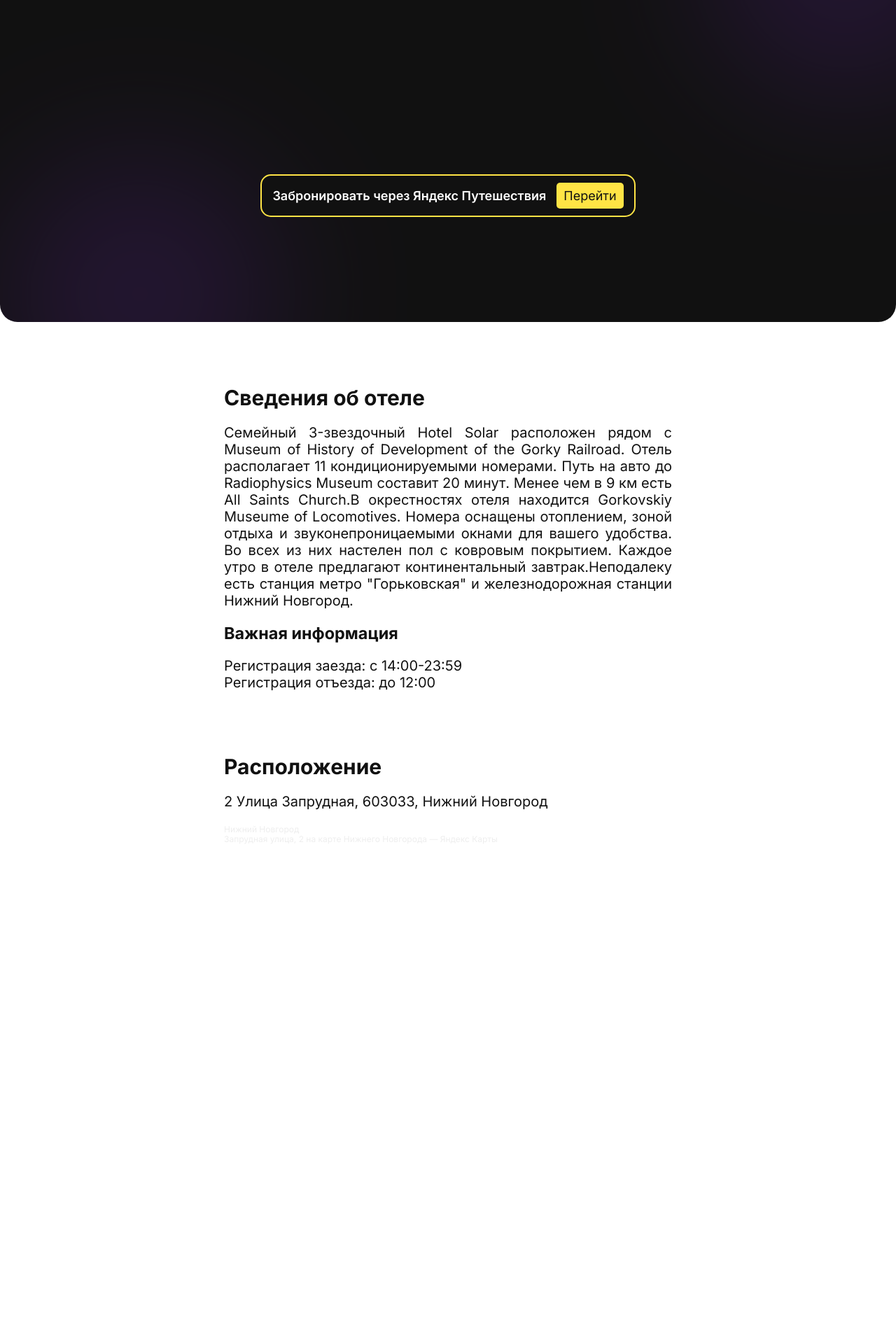
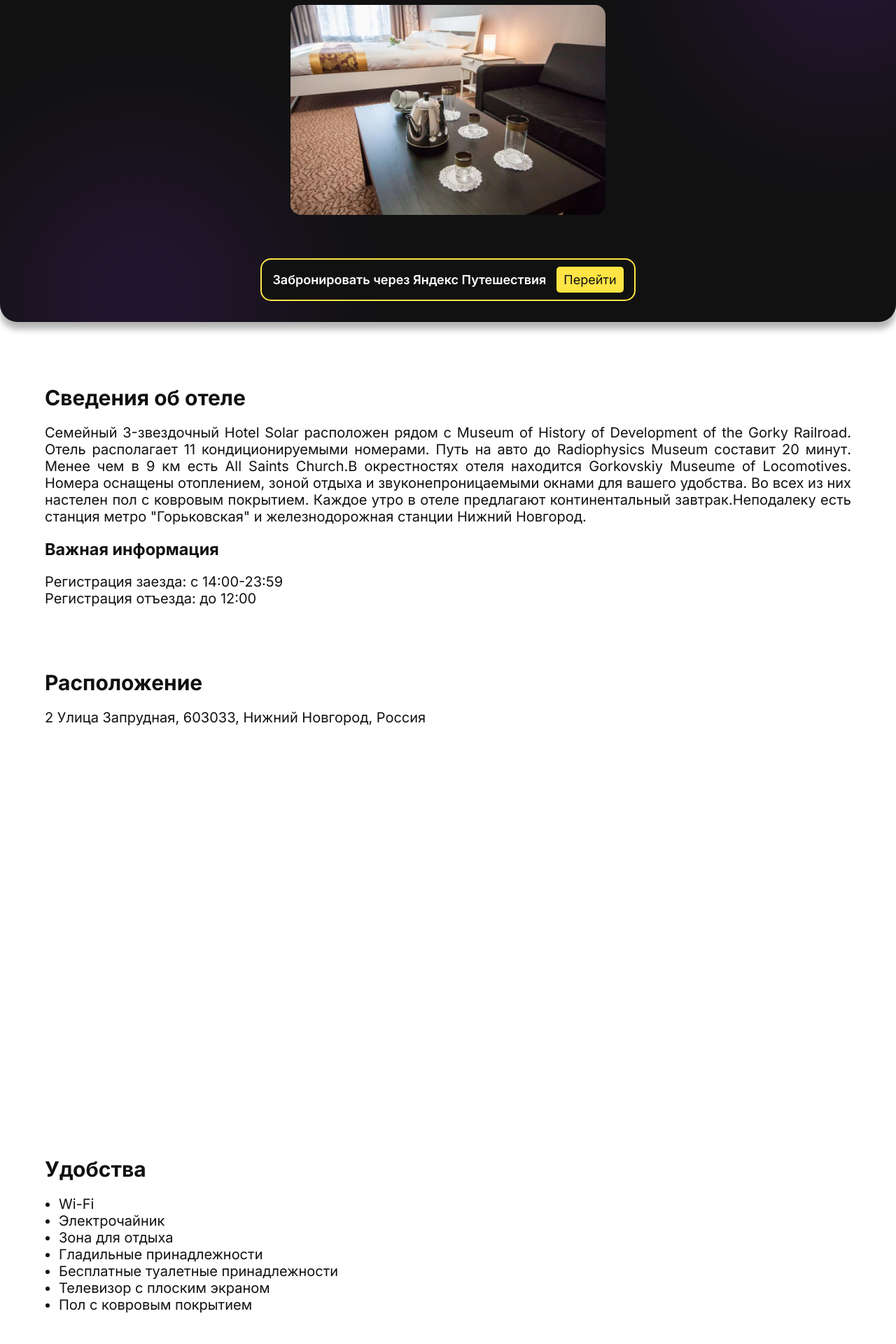
Before and after one commit to Suyukee/hotel-solar, a Next.js app: page / in a window 1280 px wide. Shown: the part 100-2020 px from the top of the page at 70% size. Before the commit the page ends 1772 px from the top, so only its background shows below. Built offline with nearby package versions, Linux system fonts and the light colour scheme.

Commit message:
Changed home page

```diff
--- a/src/app/globals.css
+++ b/src/app/globals.css
@@ -68,19 +68,26 @@ a {
 	position: relative;
 	display: flex;
 	flex-direction: column;
+	justify-content: space-between;
 	align-items: center;
 	background-color: #111;
 	height: 70vh;
 	border-radius: 0 0 25px 25px;
 	z-index: 0;
 	overflow: hidden;
+	box-shadow: 0 10px 10px rgba(0, 0, 0, 0.3);
+}
+
+.home-page__gallery {
+	z-index: 2;
+	border-radius: 15px;
 }
 
 .home-page__booking {
 	display: flex;
 	align-items: flex-end;
-	margin: 150px;
-	flex-grow: 1;
+	padding: 30px;
+	/* flex-grow: 1; */
 }
 
 .booking__card {
@@ -169,7 +176,10 @@ a {
 
 .map__frame {
 	position: relative;
-	border: none;
+}
+
+.main__hotel-info ul {
+	margin: 0 20px;
 }
 
 @media (max-width: 1440px) {
@@ -179,6 +189,10 @@ a {
 	.header__nav {
 		gap: 15px;
 	}
+	.home-page__gallery {
+		width: 450px;
+		height: 300px;
+	}
 	.booking__card {
 		padding: 10px 15px;
 		gap: 15px;
@@ -186,6 +200,9 @@ a {
 	}
 	.booking__btn {
 		padding: 8px 10px;
+	}
+	.main__hotel-info {
+		width: 90vw;
 	}
 }
 
@@ -204,10 +221,19 @@ a {
 	.main__home-page {
 		height: 85vh;
 	}
+	.home-page__gallery {
+		width: 90%;
+		height: auto;
+	}
+	.home-page__booking {
+		margin-bottom: 10px;
+	}
 	.booking__card {
 		flex-direction: column;
 		gap: 15px;
 		border: none;
 		background: none;
+		white-space: wrap;
+		text-align: center;
 	}
 }
--- a/src/app/page.js
+++ b/src/app/page.js
@@ -1,6 +1,7 @@
 import Booking from '@/components/booking';
 import Header from '@/components/header';
 import Map from '@/components/map';
+import Image from 'next/image';
 
 export default function Home() {
 	return (
@@ -9,6 +10,7 @@ export default function Home() {
 				<div className="home-page__circle circle-1"></div>
 				<div className="home-page__circle circle-2"></div>
 				<Header />
+				<Image className="home-page__gallery" src="/images/i2.jpg" width={600} height={400} />
 				<Booking />
 			</article>
 			<article className="main__hotel-info">
@@ -32,8 +34,23 @@ export default function Home() {
 			</article>
 			<article className="main__hotel-info">
 				<h1>Расположение</h1>
-				<p>2 Улица Запрудная, 603033, Нижний Новгород</p>
+				<p>2 Улица Запрудная, 603033, Нижний Новгород, Россия</p>
 				<Map />
+			</article>
+			<article className="main__hotel-info">
+				<h1>Удобства</h1>
+				<ul>
+					<li>Wi-Fi</li>
+					<li>Электрочайник</li>
+					<li>Зона для отдыха</li>
+					<li>Гладильные принадлежности</li>
+					<li>Бесплатные туалетные принадлежности</li>
+					<li>Телевизор с плоским экраном</li>
+					<li>Пол с ковровым покрытием</li>
+				</ul>
+			</article>
+			<article className="main__hotel-info">
+				<h1>Контакты</h1>
 			</article>
 		</div>
 	);
--- a/src/components/map.jsx
+++ b/src/components/map.jsx
@@ -1,25 +1,26 @@
 export default function Map() {
 	return (
 		<div className="map">
-			<a
+			{/* <a
 				className="map__link"
 				href="https://yandex.ru/maps/47/nizhny-novgorod/?utm_medium=mapframe&utm_source=maps"
 			>
 				Нижний Новгород
-			</a>
-			<a
+			</a> */}
+			{/* <a
 				className="map__link-2"
 				href="https://yandex.ru/maps/47/nizhny-novgorod/house/zaprudnaya_ulitsa_2/YEoYfgNhS0wPQFtsfX54cHtjZw==/?ll=43.841298%2C56.291703&utm_medium=mapframe&utm_source=maps&z=17"
 			>
 				Запрудная улица, 2 на карте Нижнего Новгорода — Яндекс Карты
-			</a>
+			</a> */}
 			<iframe
 				className="map__frame"
 				src="https://yandex.ru/map-widget/v1/?ll=43.841298%2C56.291703&mode=whatshere&whatshere%5Bpoint%5D=43.841298%2C56.291703&whatshere%5Bzoom%5D=17&z=17"
-				width="560"
-				height="400"
-				frameborder="1"
+				width="100%"
+				height="500"
+				frameborder="0"
 				allowfullscreen="true"
+				loading="lazy"
 			></iframe>
 		</div>
 	);
```
Also changed, not shown: public/images/i1.jpg (added), public/images/i2.jpg (added).
